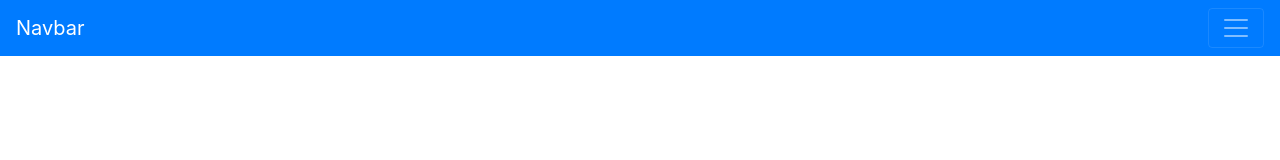
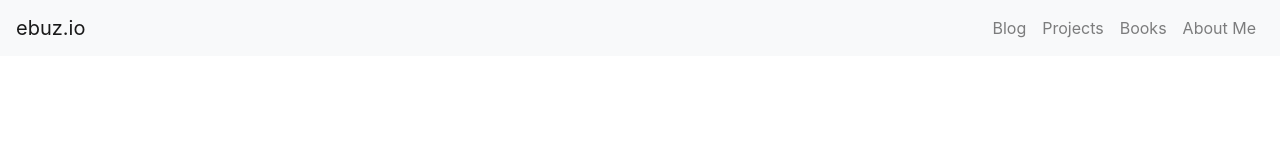
Before and after one commit to leolocket/homepage, a plain HTML site: page index.html in a window 1280 px wide. Drawn offline with nearby package versions, Linux system fonts and the light colour scheme.

Commit message:
navbar added, navbar styling needed

```diff
--- /dev/null
+++ b/css/main.css
@@ -0,0 +1,3 @@
+#navbarStripe {
+  background-color: #000080;
+}
--- a/index.html
+++ b/index.html
@@ -9,6 +9,7 @@
 
     <!-- Bootstrap -->
     <link href="bower_components/bootstrap/dist/css/bootstrap.min.css" rel="stylesheet">
+    <link rel="stylesheet" href="css/main.css">
 
     <!-- HTML5 shim and Respond.js for IE8 support of HTML5 elements and media queries -->
     <!-- WARNING: Respond.js doesn't work if you view the page via file:// -->
@@ -18,20 +19,27 @@
     <![endif]-->
   </head>
   <body>
-    <nav class="navbar navbar-dark bg-primary">
-      <a class="navbar-brand" href="#">Navbar</a>
-      <button class="navbar-toggler" type="button" data-toggle="collapse" data-target="#navbarNavAltMarkup" aria-controls="navbarNavAltMarkup" aria-expanded="false" aria-label="Toggle navigation">
-        <span class="navbar-toggler-icon"></span>
-      </button>
-      <div class="collapse navbar-collapse" id="navbarNavAltMarkup">
-        <div class="navbar-nav">
-          <a class="nav-item nav-link active" href="#">Home <span class="sr-only">(current)</span></a>
-          <a class="nav-item nav-link" href="#">Features</a>
-          <a class="nav-item nav-link" href="#">Pricing</a>
-          <a class="nav-item nav-link disabled" href="#">Disabled</a>
-        </div>
-      </div>
-    </nav>
+
+<nav class="navbar fixed-top navbar-expand-sm navbar-light bg-light" id="navbarStripe">
+  <a href="#" class="navbar-brand">ebuz.io</a>
+  <button class="navbar-toggler" data-toggle="collapse" data-target="#navbarMenu"> <span class="navbar-toggler-icon">  </span> </button>
+  <div class="collapse navbar-collapse" id="navbarMenu">
+    <ul class="navbar-nav ml-auto">
+      <li class="nav-item">
+        <a href="#" class="nav-link">Blog</a>
+      </li>
+      <li class="nav-item">
+        <a href="#" class="nav-link">Projects</a>
+      </li>
+      <li class="nav-item">
+        <a href="#" class="nav-link">Books</a>
+      </li>
+      <li class="nav-item">
+        <a href="#" class="nav-link">About Me</a>
+      </li>
+    </ul>
+    </div>
+  </nav>
 
     <!-- jQuery (necessary for Bootstrap's JavaScript plugins) -->
     <script src="https://ajax.googleapis.com/ajax/libs/jquery/1.12.4/jquery.min.js"></script>
```
